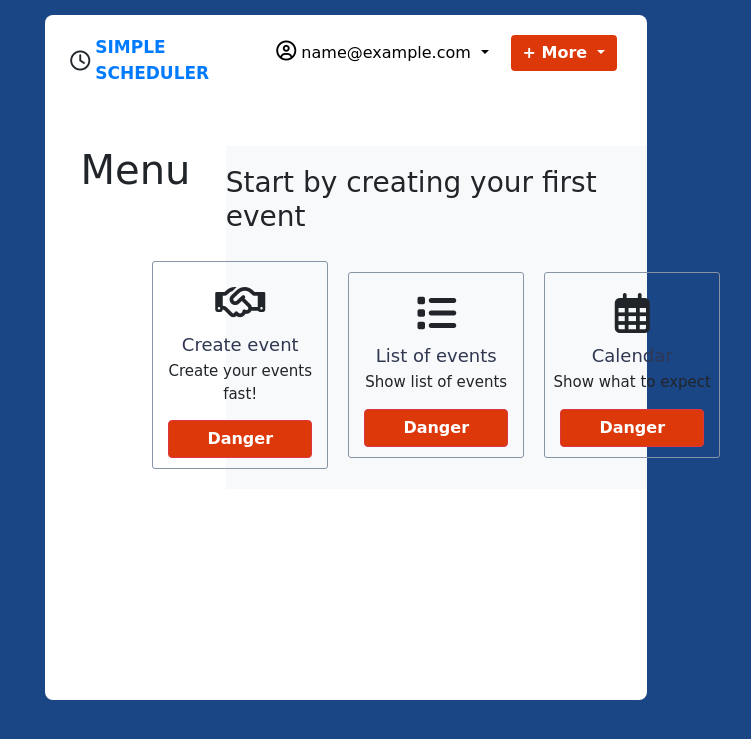
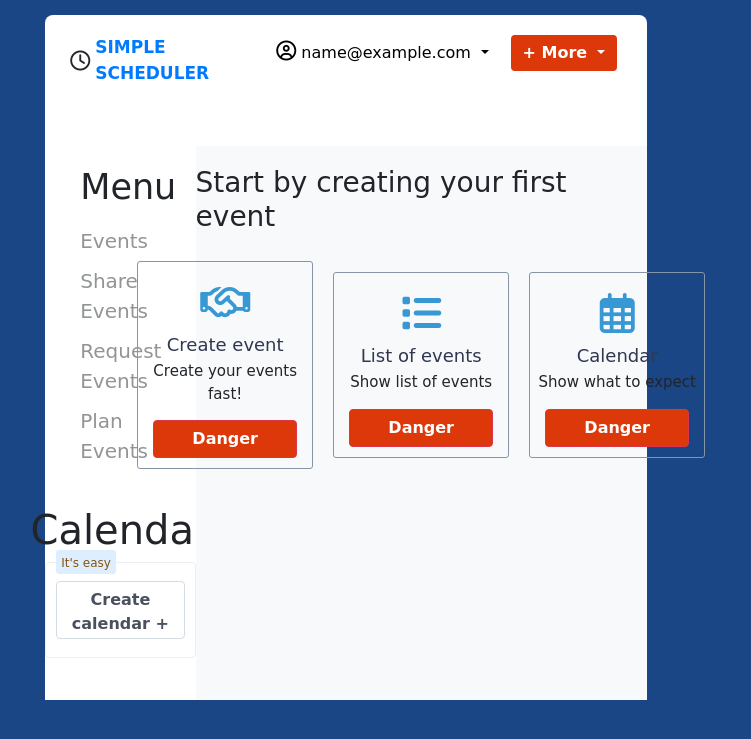
Before and after one commit to dannycrief/flask_scheduler, a Flask app: page /dashboard in a window 1280 px wide. Shown: the top 739 px of the page, without its empty margins (294-1045 px from the left). Run offline with Flask 2, Linux system fonts and the light colour scheme; the visitor is signed in with stand-in values (Sample User, id 1); data comes from the database, SQL or seed files in the repository; some libraries are stand-ins or nearby versions; some web fonts are replaced.

Commit message:
Modified dashboard page

```diff
--- a/app/static/css/style.css
+++ b/app/static/css/style.css
@@ -252,6 +252,7 @@ i.far.fa-user-circle {
     display: flex;
     flex-direction: row;
     padding-top: 40px;
+    height: 100%;
 }
 
 .content_body_left,
@@ -262,16 +263,89 @@ i.far.fa-user-circle {
 }
 
 .content_body_left {
-    width: 30%;
+    width: 25%;
     height: 100%;
     background-color: white;
+    padding: 20px 0;
 }
 
 .content_body_right {
-    width: 70%;
+    width: 75%;
     height: 100%;
     background-color: #F8F9FA;
     padding: 20px 0;
+}
+
+.content_body_left_title {
+    font-size: 35px;
+    font-weight: 500;
+    align-self: flex-start;
+    padding-left: 35px;
+}
+
+.calendar_title {
+    padding-top: 30px;
+}
+
+.create_calendar {
+    border: 1px solid #EBEFF2;
+    padding: 18px 10px;
+    border-radius: 4px;
+    position: relative;
+}
+
+.create_calendar > button {
+    background-color: white !important;
+    color: #4A505E !important;
+    font-weight: 600;
+    border: 1px solid #D3DCE3 !important;
+    padding-bottom: 2px;
+}
+
+.create_calendar > button:hover {
+    background-color: #EBEFF2 !important;
+}
+
+.create_calendar > button:focus {
+    box-shadow: 0 0 0 2px #215BB2 !important;
+}
+
+
+.create_calendar_title {
+    position: absolute;
+    top: -13px;
+    background-color: #DDEFFE;
+    padding: 0 5px;
+    border-radius: 3px;
+}
+
+.create_calendar_title > span {
+    font-size: 12px;
+    color: #88510F;
+    font-weight: 500;
+}
+
+.content_body_left_list {
+    align-self: flex-start;
+    padding-left: 35px;
+}
+
+.content_body_left_list > ul {
+    margin: 0;
+    padding: 0;
+}
+
+.content_body_left_list > ul > li {
+    margin: 10px 0;
+    list-style: none;
+}
+
+.content_body_left_list > ul > li > a {
+    font-size: 20px;
+    font-weight: 400;
+    color: #929595;
+    cursor: not-allowed;
+    text-decoration: none;
 }
 
 .content_body_right_title {
@@ -319,6 +393,7 @@ a.content_cards_link:hover {
 .card_logo > i.far,
 .card_logo > i.fas {
     font-size: 40px;
+    color: #3798D4;
 }
 
 .card_title {
--- a/app/templates/dashboard.html
+++ b/app/templates/dashboard.html
@@ -64,6 +64,21 @@
             <div class="content_body">
                 <div class="content_body_left">
                     <h1 class="content_body_left_title">Menu</h1>
+                    <div class="content_body_left_list">
+                        <ul>
+                            <li><a href="#">Events</a></li>
+                            <li><a href="#">Share Events</a></li>
+                            <li><a href="#">Request Events</a></li>
+                            <li><a href="#">Plan Events</a></li>
+                        </ul>
+                    </div>
+                    <h1 class="content_body_left_title_second calendar_title">Calendar</h1>
+                    <div class="create_calendar">
+                        <div class="create_calendar_title">
+                            <span>It's easy</span>
+                        </div>
+                        <button type="button" class="btn btn-secondary">Create calendar <span>+</span></button>
+                    </div>
                 </div>
                 <div class="content_body_right">
                     <h3 class="content_body_right_title">Start by creating your first event</h3>
```
